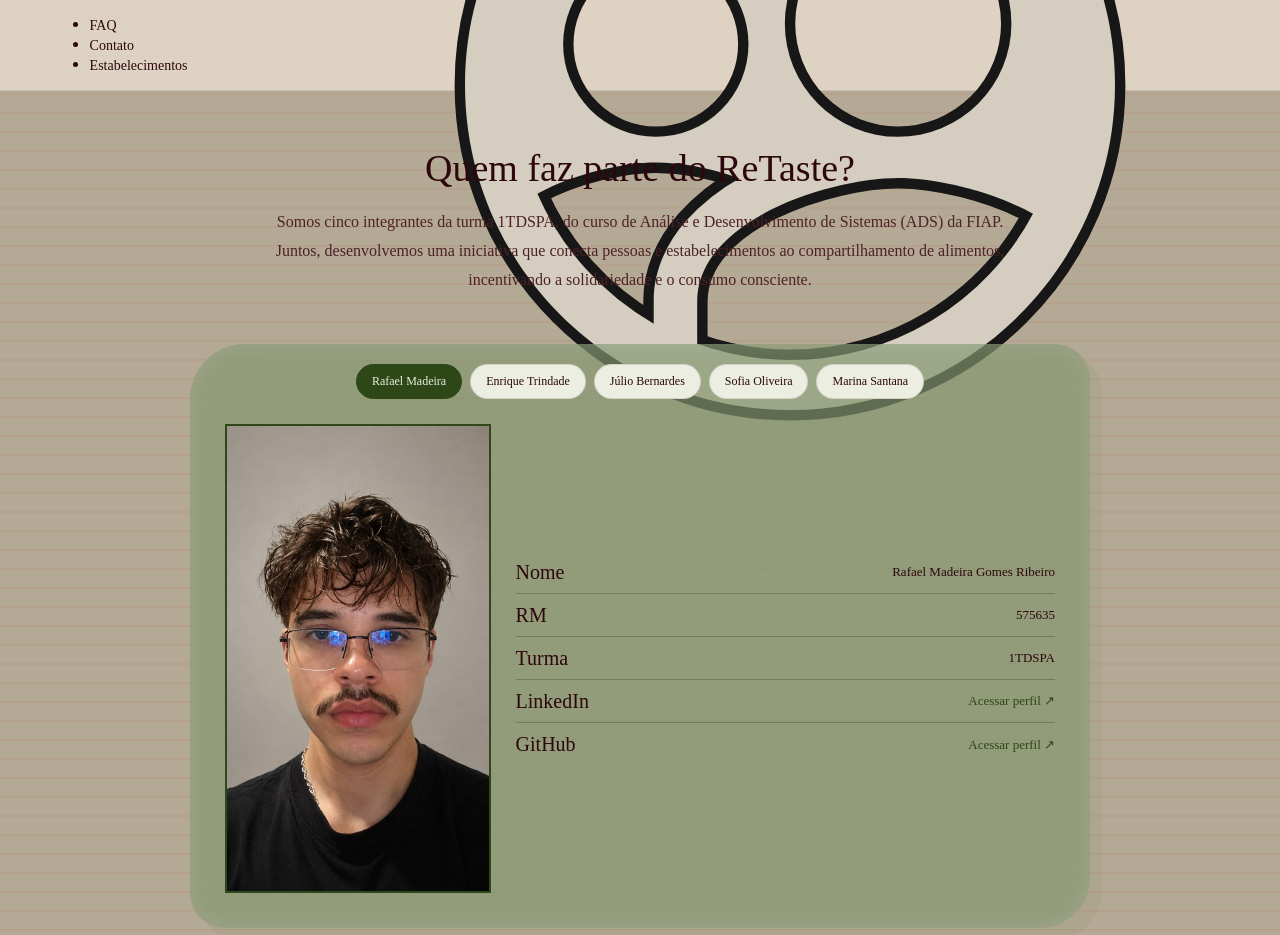
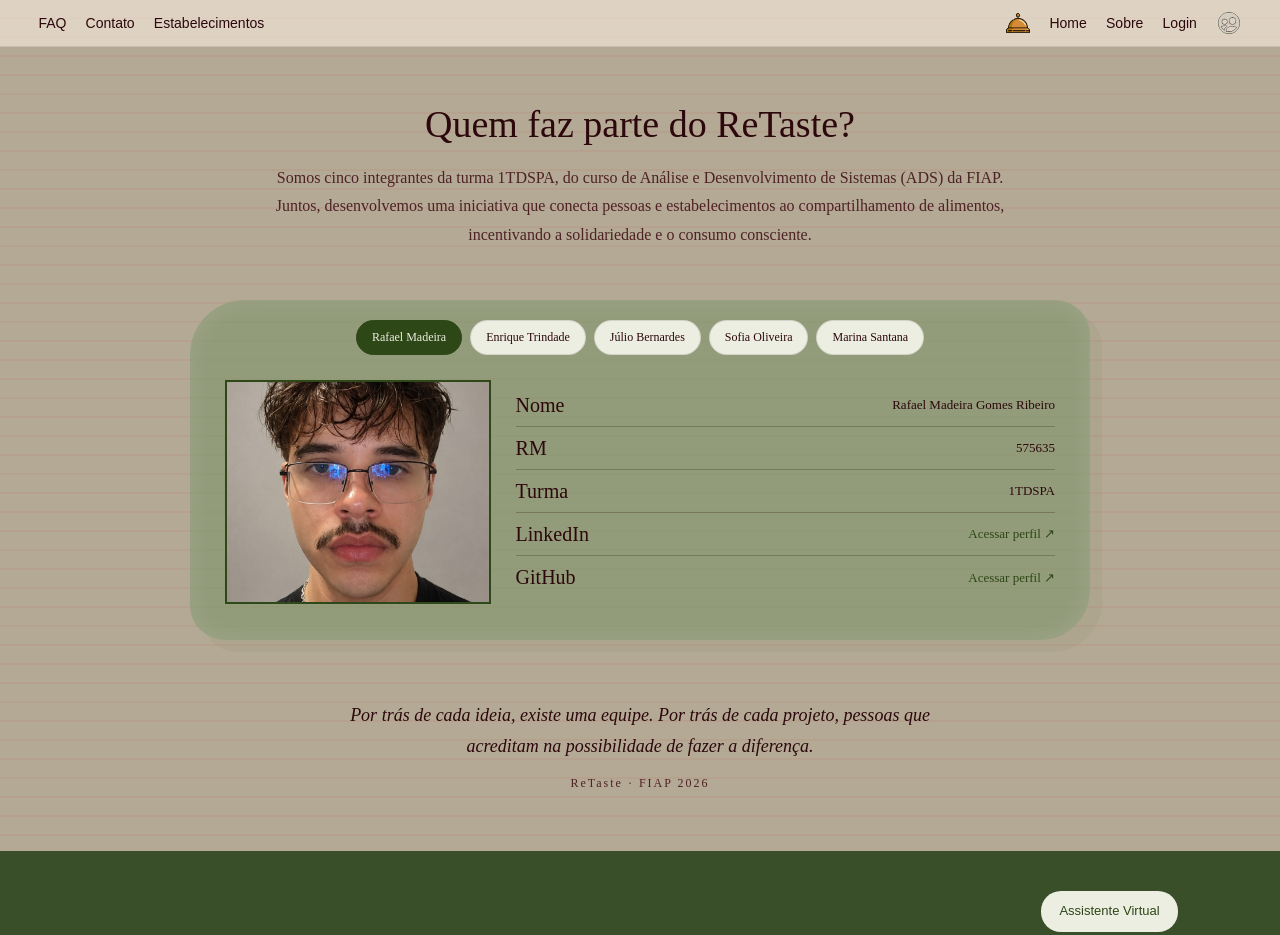
Before and after one commit to sofiaolivagoliva/GS_Front, a plain HTML site: page integrantes.html in a window 1280 px wide. Shown: the top 935 px of the page. Drawn offline with Linux system fonts and the light colour scheme; a web font is replaced by a local one.

Commit message:
feat: Igualando tamanho das fichas de integrantes

```diff
--- a/css/integrantes.css
+++ b/css/integrantes.css
@@ -11,19 +11,68 @@
 /* ==============================
 CABEÇALHO integrantes
 ============================== */
-
 .cabecalho {
-    width: 100%;
-    min-height: 65px;
-    padding: 15px 7%;
+    position: relative;
+    z-index: 10;
 
     display: flex;
     justify-content: space-between;
     align-items: center;
 
+    width: 100%;
+    padding: 10px 3%;
+
     background: rgba(244, 233, 220, 0.65);
     border-bottom: 1px solid rgba(120, 99, 85, 0.2);
+
+    box-sizing: border-box;
 }
+
+.cabecalho-esquerda,
+.cabecalho-direita {
+    display: flex;
+    align-items: center;
+}
+
+.cabecalho nav ul {
+    display: flex;
+    align-items: center;
+
+    gap: clamp(10px, 1.5vw, 24px);
+
+    padding: 0;
+    margin: 0;
+
+    list-style: none;
+}
+
+.cabecalho a {
+    color: var(--marrom);
+
+    font-family: sans-serif;
+    font-size: clamp(12px, 1vw, 17px);
+
+    text-decoration: none;
+}
+
+.logo-sobre {
+    display: block;
+
+    width: clamp(24px, 2vw, 38px);
+    height: auto;
+
+    object-fit: contain;
+}
+
+.logo-perfil {
+    display: block;
+
+    width: clamp(24px, 2vw, 38px);
+    height: auto;
+
+    object-fit: contain;
+}
+
 /* display: flex;
 align-items: center;
 gap: 8px;
@@ -168,7 +217,7 @@ font-weight: bold; */
     align-items: stretch;
     gap: 25px;
 
-    min-height: 220px;
+    max-height: 220px;
 }
 
 /* FOTO */
@@ -185,7 +234,7 @@ font-weight: bold; */
 .foto-container img {
     width: 100%;
     height: 100%;
-    min-height: 220px;
+    max-height: 220px;
 
     display: block;
     object-fit: cover;
```
